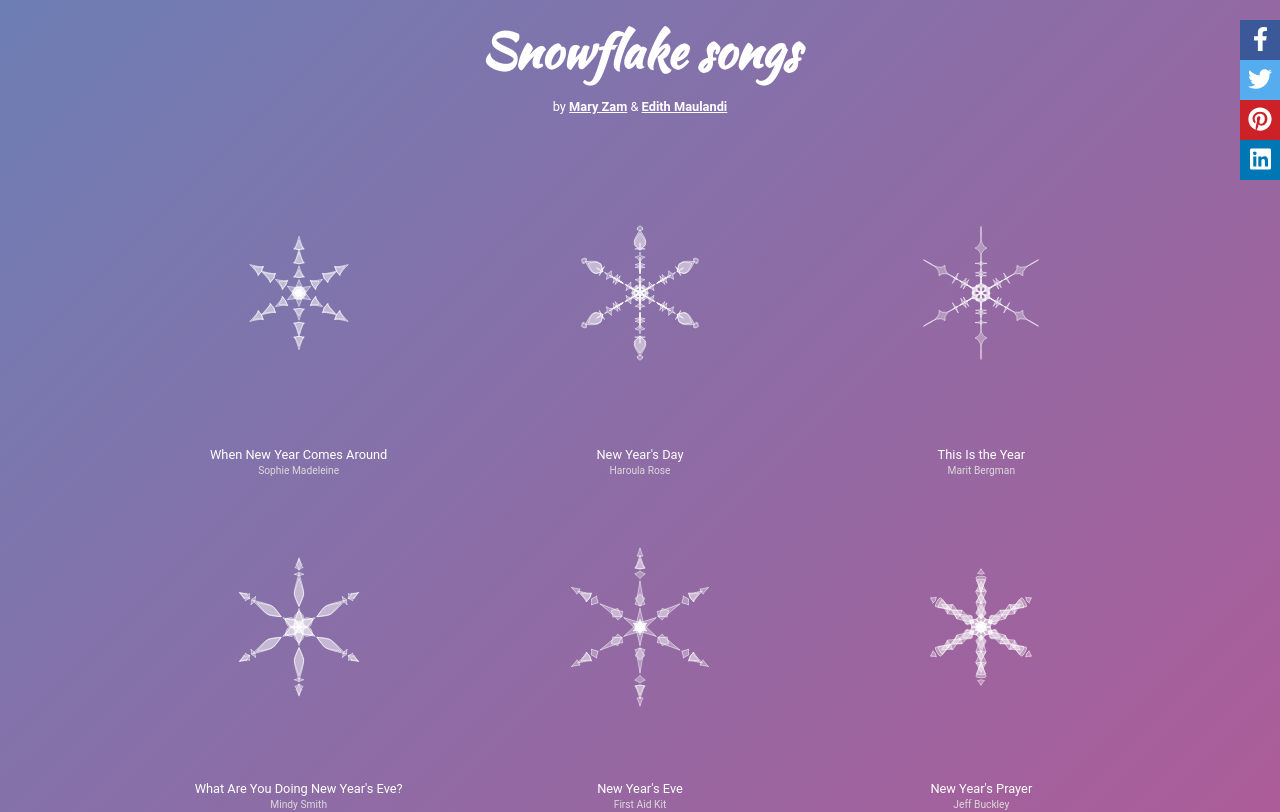
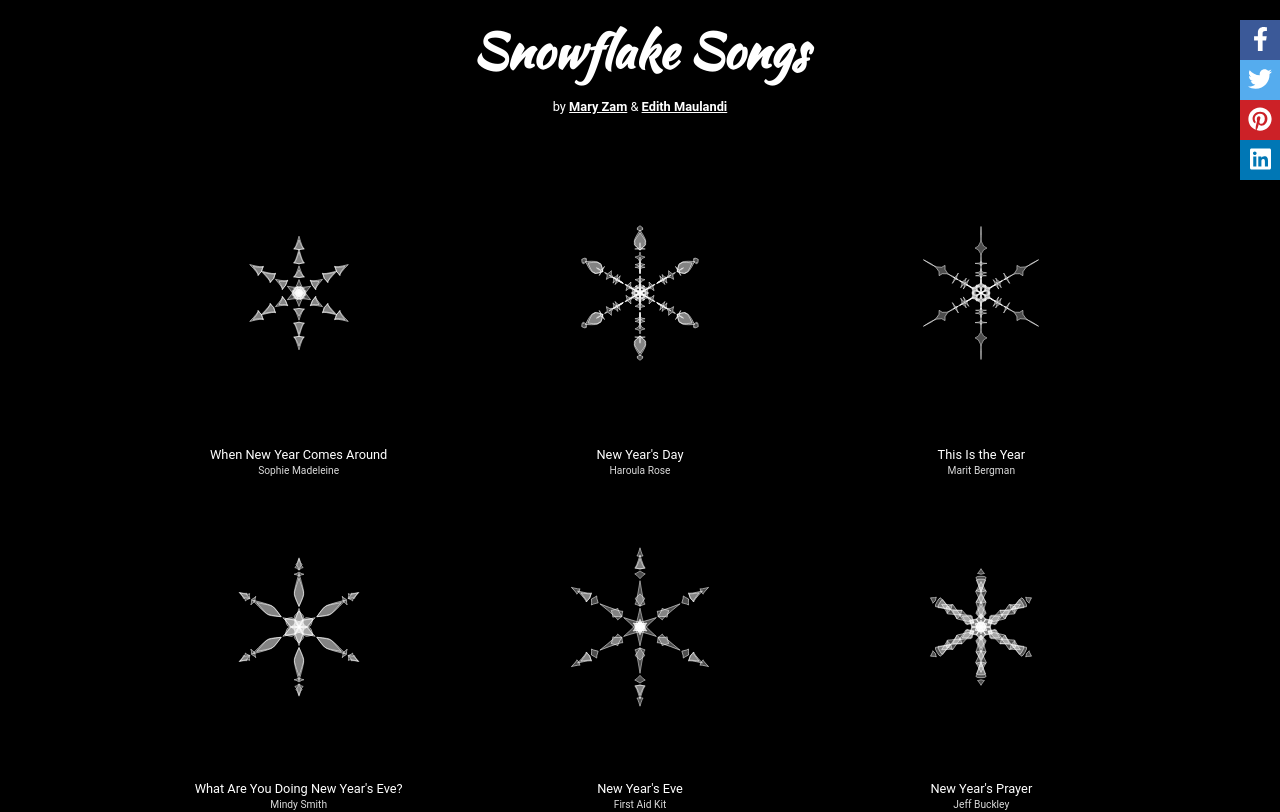
Before and after one commit to maryzam/snowflake-songs, a React (Create React App) app in the folder snowflake-songs-app/: page / in a window 1280 px wide. Shown: the top 812 px of the page. Built offline with nearby package versions, Linux system fonts and the light colour scheme.

Commit message:
Update App structure to get different headers/footers for different pages

```diff
--- a/snowflake-songs-app/src/App.js
+++ b/snowflake-songs-app/src/App.js
@@ -1,4 +1,10 @@
 import React, { Component } from 'react';
+import { Switch, Route} from "react-router-dom";
+
+import AllSongs from "./components/AllSongs";
+import Song from "./components/Song";
+import About from "./components/About";
+
 import './style/social-share.css';
 import './style/layout.css';
 import './style/snowflake.css';
@@ -6,18 +12,12 @@ import './style/header.css';
 import './style/footer.css';
 import './style/single-song.css';
 
-import Header from "./components/Header/Header";
-import Footer from "./components/Footer";
-import Main from "./components/Main";
-
 const App = () => (
-      <div className="flex-wrapper">
-
-        <Header/>
-        <Main/>
-        <Footer/>
-
-      </div>
-    );
+    <Switch>
+      <Route exact path='/' component={ AllSongs }/>
+      <Route exact path='/about' component={ About }/>
+      <Route path='/song/:id' component={ Song }/>
+    </Switch>
+);
 
 export default App;
--- /dev/null
+++ b/snowflake-songs-app/src/components/AllSongs.js
@@ -0,0 +1,28 @@
+import React, { Fragment } from 'react';
+import Provider from "../utils/dataProvider";
+
+import Header from "./Header/Header";
+import Footer from "./Footer";
+import SnowflakeCard from "./SnowflakeCard";
+
+const AllSongs = () => {
+    const data = Provider.getAllSongs();
+    return (
+      <article className="all-songs">
+        <Header />
+        <main className="songs-container">
+            {
+              data.map((d) => (
+                <SnowflakeCard
+                  key={d.id}
+                  song={d}
+                  size={ 300 }/>
+              ))
+            }
+        </main>
+        <Footer />
+      </article>
+  );
+};
+
+export default AllSongs;
--- a/snowflake-songs-app/src/components/Footer.js
+++ b/snowflake-songs-app/src/components/Footer.js
@@ -1,10 +1,18 @@
 import React from 'react';
 import { Link } from 'react-router-dom';
 
-const Footer = () => (
+const Footer = ({ createdByBlock = false }) => (
     <footer>
       	<p>To learn about Data Analysis & Metodology read <Link to="/About">About</Link></p>
         <p>Source code & Full Data set availabe on <a href="http://github.com/maryzam/snowflake-songs/" target="_blank">GitHub</a></p>
+        {
+        	createdByBlock ?
+        	(
+        		<p className="autors">
+	               Created by <a href="https://twitter.com/MaryZamCode">Mary Zam</a> & <a href="https://twitter.com/edithmaulandi">Edith Maulandi</a>
+	            </p>
+            ) :	null
+        }
     </footer>
 );
 
--- a/snowflake-songs-app/src/components/Header/Header.js
+++ b/snowflake-songs-app/src/components/Header/Header.js
@@ -3,17 +3,24 @@ import { Link } from 'react-router-dom'
 
 import ShareLinks from "./ShareLinks";
 
-const Header = () => (
+const Header = ({
+    title = "Snowflake Songs",
+    singer = "",
+    createdByBlock = true
+}) => (
     <header>
         	<h1>
-                <Link to={`/`}>Snowflake songs</Link>
+                <Link to={`/`}>{ title }</Link>
             </h1>
-            <p className="autors">
-                by <a href="https://twitter.com/MaryZamCode">Mary Zam</a> & <a href="https://twitter.com/edithmaulandi">Edith Maulandi</a>
-            </p>
+            { (singer && singer.length) ? (<p className="singer"> by { singer }</p>) : null }
+            {
+                createdByBlock ?
+                (<p className="autors">
+                        by <a href="https://twitter.com/MaryZamCode">Mary Zam</a> & <a href="https://twitter.com/edithmaulandi">Edith Maulandi</a>
+                </p>) : null
+            }
         <ShareLinks />
-
     </header>
-	);
+);
 
 export default Header;
--- a/snowflake-songs-app/src/components/Main.js
+++ /dev/null
@@ -1,19 +0,0 @@
-import React from 'react';
-
-import { Switch, Route} from "react-router-dom";
-
-import Songs from "./Songs";
-import Song from "./Song";
-import About from "./About";
-
-const Main = () => (
-  <main>
-    <Switch>
-      <Route exact path='/' component={Songs}/>
-      <Route exact path='/about' component={About}/>
-      <Route path='/song/:id' component={Song}/>
-    </Switch>
-  </main>
-)
-
-export default Main;
--- a/snowflake-songs-app/src/components/Song.js
+++ b/snowflake-songs-app/src/components/Song.js
@@ -1,6 +1,8 @@
-import React from 'react';
+import React, { Fragment } from 'react';
 import Provider from "../utils/dataProvider";
 
+import Header from "./Header/Header";
+import Footer from "./Footer";
 import Snowflake from "./Snowflake";
 import TrackFrame from "./TrackFrame";
 
@@ -13,29 +15,26 @@ const Song = ({ match }) => {
   const lastSong = Provider.getSongsCount() - 1;
 
   return (
-    <div className="single-song">
-
+    <article className="single-song">
+      <Header title={ song.name } singer={ song.artist } createdByBlock={ false } />
+      <main>
         <div className="content">
-
           { (id === 0) ? null : <NavigationButton type={ BUTTON_TYPES.PREV } songId={ id } /> }
-
           <div className="grow">
             <Snowflake
                 song={ song }
                 size={ 500 }
                 maximize={ true }/>
           </div>
-
           { (id === lastSong) ? null : <NavigationButton type={ BUTTON_TYPES.NEXT } songId={ id } /> }
-
         </div>
-
         <TrackFrame
             song={ song }
             width={ 500 }
             height={ 80 } />
-
-    </div>
+      </main>
+      <Footer createdByBlock={ true } />
+    </article>
   );
 
 }
--- a/snowflake-songs-app/src/components/Songs.js
+++ /dev/null
@@ -1,23 +0,0 @@
-import React from 'react';
-import Provider from "../utils/dataProvider";
-import SnowflakeCard from "./SnowflakeCard";
-
-const Songs = () => {
-    const data = Provider.getAllSongs();
-    return (
-      <div className="wrapper">
-        <div className="songs-container">
-          {
-            data.map((d) => (
-              <SnowflakeCard
-                key={d.id}
-                song={d}
-                size={ 300 }/>
-            ))
-          }
-        </div>
-      </div>
-  );
-};
-
-export default Songs;
--- a/snowflake-songs-app/src/index.css
+++ b/snowflake-songs-app/src/index.css
@@ -6,14 +6,21 @@
 }
 
 body {
-	width: 100wh;
+	width: 100%;
 	height: 100%;
+	background: #000;
 	color: #fff;
+}
+
+.background {
+	position: fixed;
+	top: 0;
+	left: 0;
+	width: 100vw;
+	height: 100vh;
 	background: linear-gradient(-45deg, #EE7752, #E73C7E, #23A6D5, #23D5AB);
 	background-size: 400% 400%;
 	animation: Gradient 15s ease infinite;
-	-webkit-font-smoothing: antialiased;
-  	-moz-osx-font-smoothing: grayscale;
 }
 
 @keyframes Gradient {
--- a/snowflake-songs-app/src/style/header.css
+++ b/snowflake-songs-app/src/style/header.css
@@ -1,6 +1,7 @@
 
 header {
 	padding: 1em;
+	text-align: center;
 }
 
 header a {
@@ -11,7 +12,7 @@ header a {
 
 header h1,
 header h2 {
-	font-family: 'Kaushan Script', cursive;
+	font-family: 'Kaushan Script', 'Roboto',  "Ubuntu", "Cantarell", "Helvetica Neue", sans-serif;
 	color: white;
 	font-size: 3em;
 }
--- a/snowflake-songs-app/src/style/single-song.css
+++ b/snowflake-songs-app/src/style/single-song.css
@@ -1,5 +1,14 @@
 .single-song {
 	width: 100%;
+}
+
+.single-song h1 {
+	font-size: 1.5em;
+	padding-bottom: 0.5em;
+}
+
+.single-song .singer {
+	font-size: 0.8em;
 }
 
 .single-song .content {
--- a/snowflake-songs-app/src/style/snowflake.css
+++ b/snowflake-songs-app/src/style/snowflake.css
@@ -26,7 +26,7 @@
 	mix-blend-mode: luminosity;
 }
 
-.snowflake:hover {
+.all-songs .snowflake:hover {
 	animation-name: spin;
     animation-duration: 2000ms;
     animation-iteration-count: infinite;
```
Lines whose indentation alone changed are shown as unchanged.
